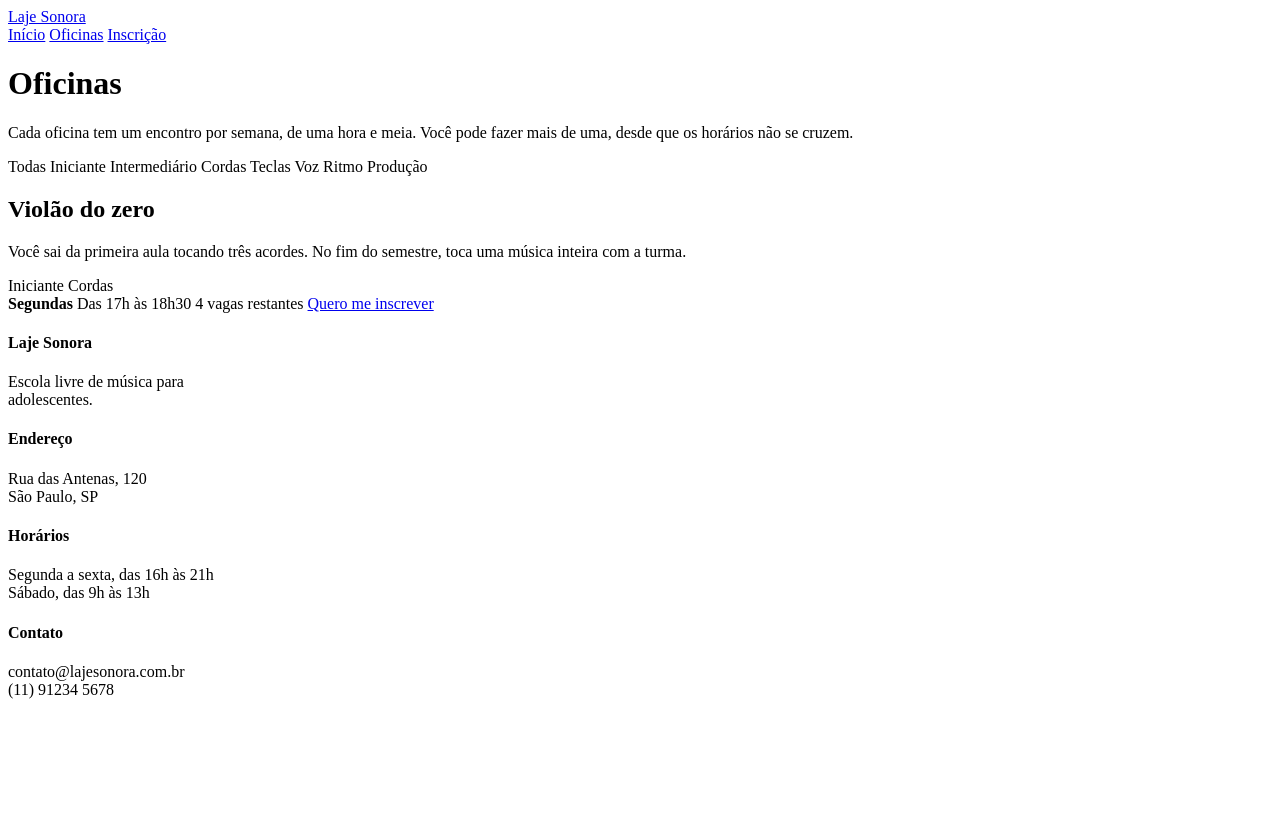
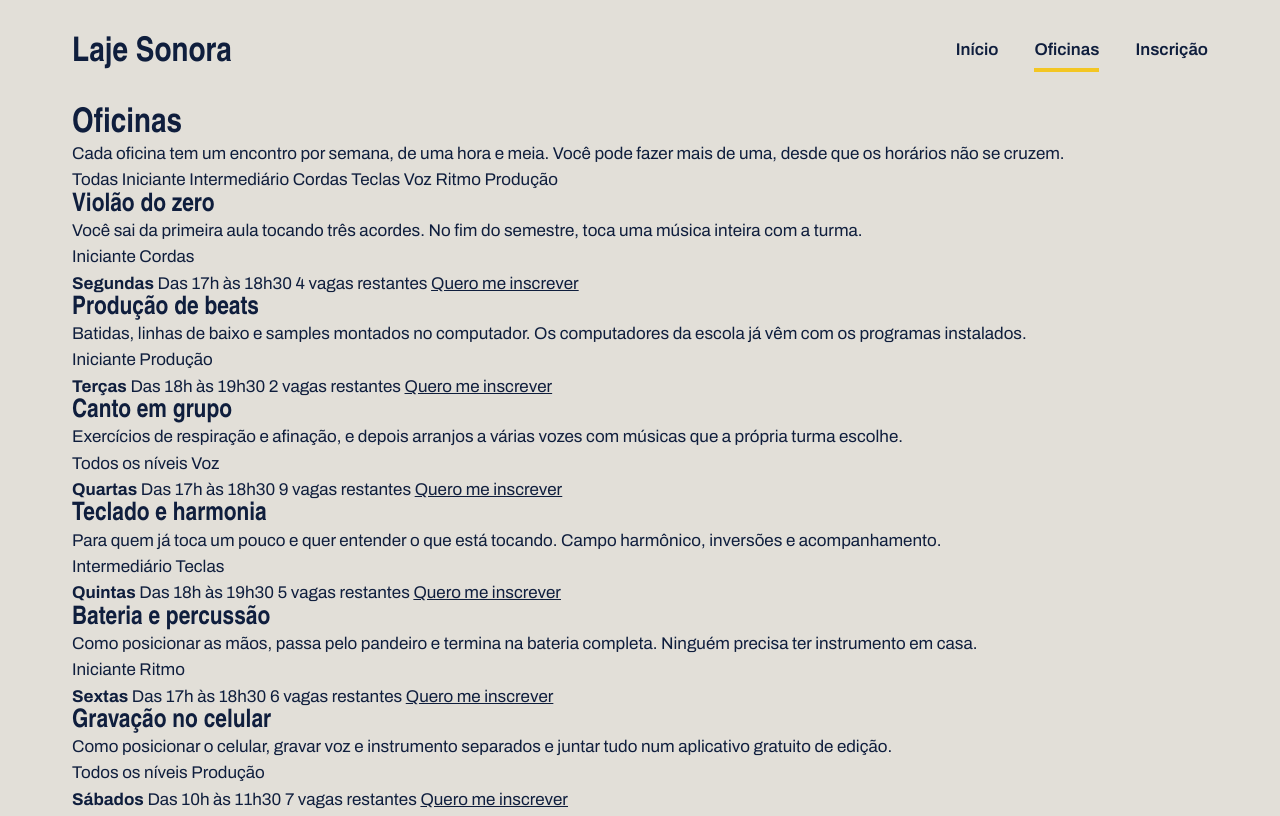
Before and after one commit to Marcelo-Souza-max/Laje_Sonora, a plain HTML site: page oficinas.html in a window 1280 px wide. Shown: the top 816 px of the page. Drawn offline with Linux system fonts and the light colour scheme; a web font is replaced by a local one.

Commit message:
HTML da página de oficinas

```diff
--- a/oficinas.css
+++ b/oficinas.css
@@ -0,0 +1,115 @@
+
+* {
+    margin: 0;
+    padding: 0;
+    box-sizing: border-box;
+}
+
+:root {
+    --concreto: #E2DFD8;
+    --concreto-escuro: #CBC7BE;
+    --tinta: #0F1E3D;
+    --caixa-dagua: #1F5FBF;
+    --fita: #F3C623;
+    --branco: #FFFFFF;
+    --fonte-cartaz: "Big Shoulders", "Arial Narrow", sans-serif;
+    --fonte-texto: "Archivo", Arial, sans-serif;
+}
+
+body {
+    background-color: var(--concreto);
+    color: var(--tinta);
+    font-family: var(--fonte-texto);
+    font-size: 17px;
+    line-height: 1.55;
+}
+
+a {
+    color: inherit;
+}
+
+h1, h2, h3 {
+    font-family: var(--fonte-cartaz);
+    font-weight: 900;
+    line-height: 0.95;
+}
+
+.conteudo {
+    max-width: 1200px;
+    margin-inline: auto;
+    padding-inline: 32px;
+}
+
+.topo {
+    padding-block: 28px;
+    display: flex;
+    justify-content: space-between;
+    align-items: center;
+}
+
+.logo {
+    font-family: var(--fonte-cartaz);
+    font-size: 34px;
+    font-weight: 900;
+    text-decoration: none;
+}
+
+.menu {
+    display: flex;
+    gap: 36px;
+}
+
+.menu a {
+    font-weight: 600;
+    text-decoration: none;
+    padding-bottom: 4px;
+    border-bottom: 4px solid transparent;
+}
+
+.menu a:hover {
+    border-bottom-color: var(--tinta);
+}
+
+.menu a.atual {
+    border-bottom-color: var(--fita);
+}
+
+.foto {
+    background: var(--concreto-escuro);
+}
+
+.foto-azul {
+    background: var(--caixa-dagua);
+}
+
+.foto-amarela {
+    background: var(--fita);
+}
+
+.foto-tinta {
+    background: var(--tinta);
+}
+
+.rodape {
+    margin-top: 120px;
+    background: var(--tinta);
+    color: var(--concreto);
+    padding: 56px;
+}
+
+.rodape-colunas {
+    display: flex;
+    gap: 40px;
+    flex: 1;
+}
+
+.rodape-coluna {
+    flex: 1;
+}
+
+.rodape h4 {
+    font-family: var(--fonte-cartaz);
+    font-size: 28px;
+    color: var(--fita);
+    margin-bottom: 12px;
+}
--- a/oficinas.html
+++ b/oficinas.html
@@ -39,6 +39,7 @@
         <div class="Lista">
             <article class="oficina">
                 <div class="foto foto-azul"></div>
+
                 <div class="oficina-texto">
                     <h2>Violão do zero</h2>
                     <p>Você sai da primeira aula tocando três acordes. No fim do semestre, toca uma música inteira com a turma.</p>
@@ -46,12 +47,113 @@
                         <span class="etiqueta">Iniciante</span>
                         <span class="etiqueta">Cordas</span>
                     </div>
-                    <div class="oficina-detalhes">
-                        <strong>Segundas</strong>
-                        <span>Das 17h às 18h30</span>
-                        <span>4 vagas restantes</span>
-                        <a href="inscricao.html">Quero me inscrever</a>
+                </div>
+
+                <div class="oficina-detalhes">
+                    <strong>Segundas</strong>
+                    <span>Das 17h às 18h30</span>
+                    <span>4 vagas restantes</span>
+                    <a href="inscricao.html">Quero me inscrever</a>
+                </div>
+            </article>
+
+            <article class="oficina">
+                <div class="foto foto-amarela"></div>
+
+                <div class="oficina-texto">
+                    <h2>Produção de beats</h2>
+                    <p>Batidas, linhas de baixo e samples montados no computador. Os computadores da escola já vêm com os programas instalados.</p>
+                    <div class="etiquetas">
+                        <span class="etiqueta">Iniciante</span>
+                        <span class="etiqueta">Produção</span>
                     </div>
+                </div>
+
+                <div class="oficina-detalhes">
+                    <strong>Terças</strong>
+                    <span>Das 18h às 19h30</span>
+                    <span>2 vagas restantes</span>
+                    <a href="inscricao.html">Quero me inscrever</a>
+                </div>
+            </article>
+
+            <article class="oficina">
+                <div class="foto foto-tinta"></div>
+
+                <div class="oficina-texto">
+                    <h2>Canto em grupo</h2>
+                    <p>Exercícios de respiração e afinação, e depois arranjos a várias vozes com músicas que a própria turma escolhe.</p>
+                    <div class="etiquetas">
+                        <span class="etiqueta">Todos os níveis</span>
+                        <span class="etiqueta">Voz</span>
+                    </div>
+                </div>
+
+                <div class="oficina-detalhes">
+                    <strong>Quartas</strong>
+                    <span>Das 17h às 18h30</span>
+                    <span>9 vagas restantes</span>
+                    <a href="inscricao.html">Quero me inscrever</a>
+                </div>
+            </article>
+
+            <article class="oficina">
+                <div class="foto"></div>
+
+                <div class="oficina-texto">
+                    <h2>Teclado e harmonia</h2>
+                    <p>Para quem já toca um pouco e quer entender o que está tocando. Campo harmônico, inversões e acompanhamento.</p>
+                    <div class="etiquetas">
+                        <span class="etiqueta">Intermediário</span>
+                        <span class="etiqueta">Teclas</span>
+                    </div>
+                </div>
+
+                <div class="oficina-detalhes">
+                    <strong>Quintas</strong>
+                    <span>Das 18h às 19h30</span>
+                    <span>5 vagas restantes</span>
+                    <a href="inscricao.html">Quero me inscrever</a>
+                </div>
+            </article>
+
+            <article class="oficina">
+                <div class="foto foto-azul"></div>
+
+                <div class="oficina-texto">
+                    <h2>Bateria e percussão</h2>
+                    <p>Como posicionar as mãos, passa pelo pandeiro e termina na bateria completa. Ninguém precisa ter instrumento em casa.</p>
+                    <div class="etiquetas">
+                        <span class="etiqueta">Iniciante</span>
+                        <span class="etiqueta">Ritmo</span>
+                    </div>
+                </div>
+
+                <div class="oficina-detalhes">
+                    <strong>Sextas</strong>
+                    <span>Das 17h às 18h30</span>
+                    <span>6 vagas restantes</span>
+                    <a href="inscricao.html">Quero me inscrever</a>
+                </div>
+            </article>
+
+            <article class="oficina">
+                <div class="foto foto-amarela"></div>
+
+                <div class="oficina-texto">
+                    <h2>Gravação no celular</h2>
+                    <p>Como posicionar o celular, gravar voz e instrumento separados e juntar tudo num aplicativo gratuito de edição.</p>
+                    <div class="etiquetas">
+                        <span class="etiqueta">Todos os níveis</span>
+                        <span class="etiqueta">Produção</span>
+                    </div>
+                </div>
+
+                <div class="oficina-detalhes">
+                    <strong>Sábados</strong>
+                    <span>Das 10h às 11h30</span>
+                    <span>7 vagas restantes</span>
+                    <a href="inscricao.html">Quero me inscrever</a>
                 </div>
             </article>
         </div>
```
